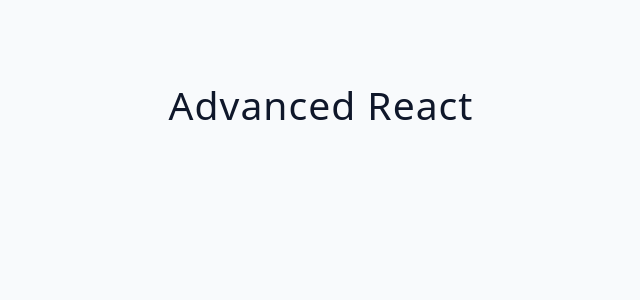
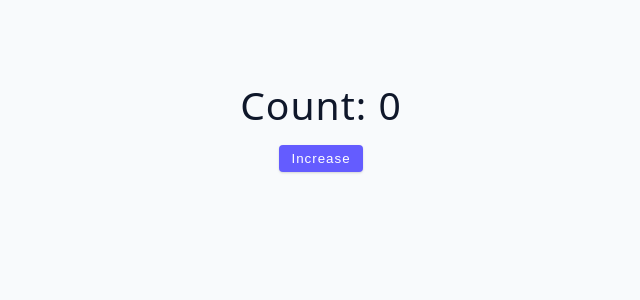
Before and after one commit to anthony-spedaliere/vite-react-application-tutorial, a React (Vite) app: page / in a window 1280 px wide. Shown: the top 300 px of the page, without its empty margins (319-959 px from the left). Built offline with nearby package versions, Linux system fonts and the light colour scheme.

Commit message:
Completed first challenge in react advanced tutorial

```diff
--- a/src/App.jsx
+++ b/src/App.jsx
@@ -1,7 +1,9 @@
+import Starter from './tutorial/01-useState/starter/01-error-example';
+
 function App() {
   return (
     <div className='container'>
-      <h2>Advanced React</h2>
+      <Starter/>
     </div>
   );
 }
--- a/src/tutorial/01-useState/starter/01-error-example.jsx
+++ b/src/tutorial/01-useState/starter/01-error-example.jsx
@@ -1,5 +1,20 @@
 const ErrorExample = () => {
-  return <h2>useState error example</h2>;
+
+  let count = 0;
+
+  const handleIncrease = () => {
+    count += 1;
+    console.log(count);
+  }
+
+  return (
+    <div>
+      <h2>Count: {count}</h2>
+      <button onClick={handleIncrease} className='btn'>increase</button>
+    </div>
+
+  );
+
 };
 
 export default ErrorExample;
```
